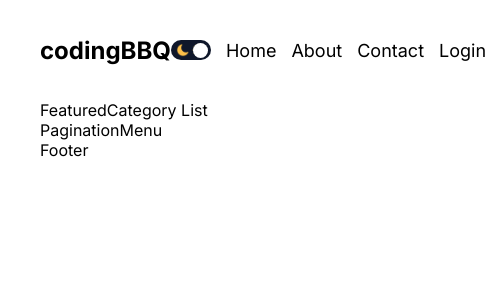
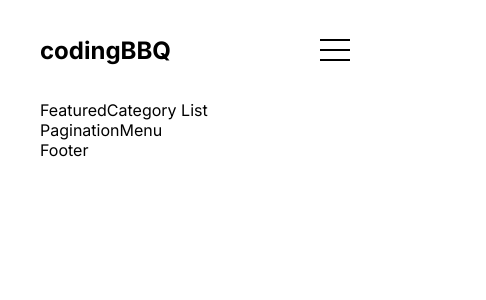
Before and after one commit to codingbbq/nextjs-blog-app, a Next.js app: page / in a window 390 px wide. Shown: the top 300 px of the page, 486 px wide, since content can reach past the window. Built offline with nearby package versions, Linux system fonts and the light colour scheme.

Commit message:
Responsive burger menu for small devices

```diff
--- a/src/components/navbar/Navbar.tsx
+++ b/src/components/navbar/Navbar.tsx
@@ -1,10 +1,22 @@
+"use client";
+
 import Image from 'next/image';
 import styles from './navbar.module.css';
 import Link from 'next/link';
 import ThemeToggle from '../themeToggle/ThemeToggle';
 import AuthLinks from '../authLinks/AuthLinks';
+import { useState } from 'react';
 
 const Navbar = () => {
+
+    const [menu, setMenu] = useState(false);
+
+    const handleMenu = () => {
+        setMenu(!menu);
+    }
+
+    const responsiveMenuClass = menu ? `${styles.responsiveMenu}` : '';
+
     return (
         <>
             <nav className={styles.container}>
@@ -17,12 +29,23 @@ const Navbar = () => {
                 <div className={styles.logo}>
                     codingBBQ
                 </div>
-                <div className={styles.links}>
+                <div className={`${styles.links} ${responsiveMenuClass}`}>
                     <ThemeToggle />
                     <Link href='/'>Home</Link>
                     <Link href='/'>About</Link>
                     <Link href='/'>Contact</Link>
                     <AuthLinks />
+                </div>
+                <div className={styles.burger} onClick={handleMenu}>
+                    {menu ? (
+                        <span className={styles.x}>X</span>
+                    ) : (
+                        <>
+                            <span className={styles.line}></span>
+                            <span className={styles.line}></span>
+                            <span className={styles.line}></span>
+                        </>
+                    )}
                 </div>
             </nav>
         </>
--- a/src/components/navbar/navbar.module.css
+++ b/src/components/navbar/navbar.module.css
@@ -1,5 +1,5 @@
 .container {
-    display:flex;
+    display: flex;
     justify-content: space-between;
     align-items: center;
     height: 100px;
@@ -26,10 +26,15 @@
     align-items: center;
 }
 
+.burger {
+    display: none;
+}
+
 @media screen and (max-width: 1280px) {
     .logo {
         font-size: 32px;
     }
+
     .links {
         font-size: 18px;
         gap: 15px;
@@ -40,6 +45,7 @@
     .socials {
         display: none;
     }
+
     .logo {
         text-align: left;
     }
@@ -52,9 +58,41 @@
 }
 
 @media screen and (max-width: 640px) {
-    /* .links {
+    .links {
+        display: none;
+    }
+
+    .burger {
         display: flex;
         flex-direction: column;
+        gap: 8px;
+        cursor: pointer;
+    }
+
+    .line {
+        border-bottom: 2px solid var(--textColor);
+        width: 30px;
+    }
+
+    .x {
+        font-weight: normal;
+        font-size: 30px;
+        color: var(--textColor);
+    }
+
+    .responsiveMenu {
+        display: flex;
+        flex-direction: column;
+        background: var(--bg);
+        flex: 1;
+        font-size: 30px;
+        gap: 30px;
+        position: absolute;
+        width: 100vw;
+        left: 0;
         height: calc(100vh - 100px);
-    } */
+        top: 100px;
+        align-items: center;
+        justify-content: center;
+    }
 }
```
